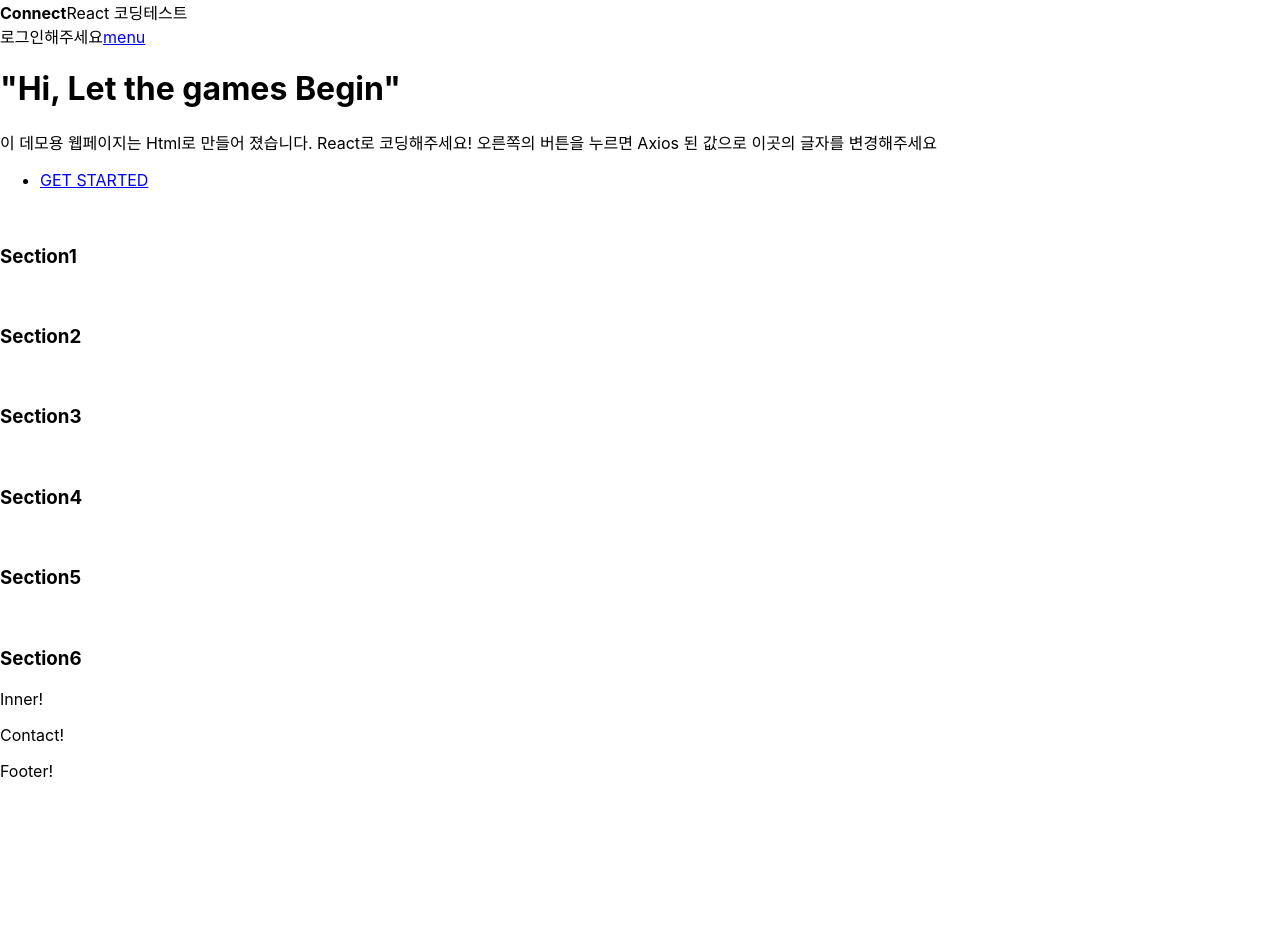
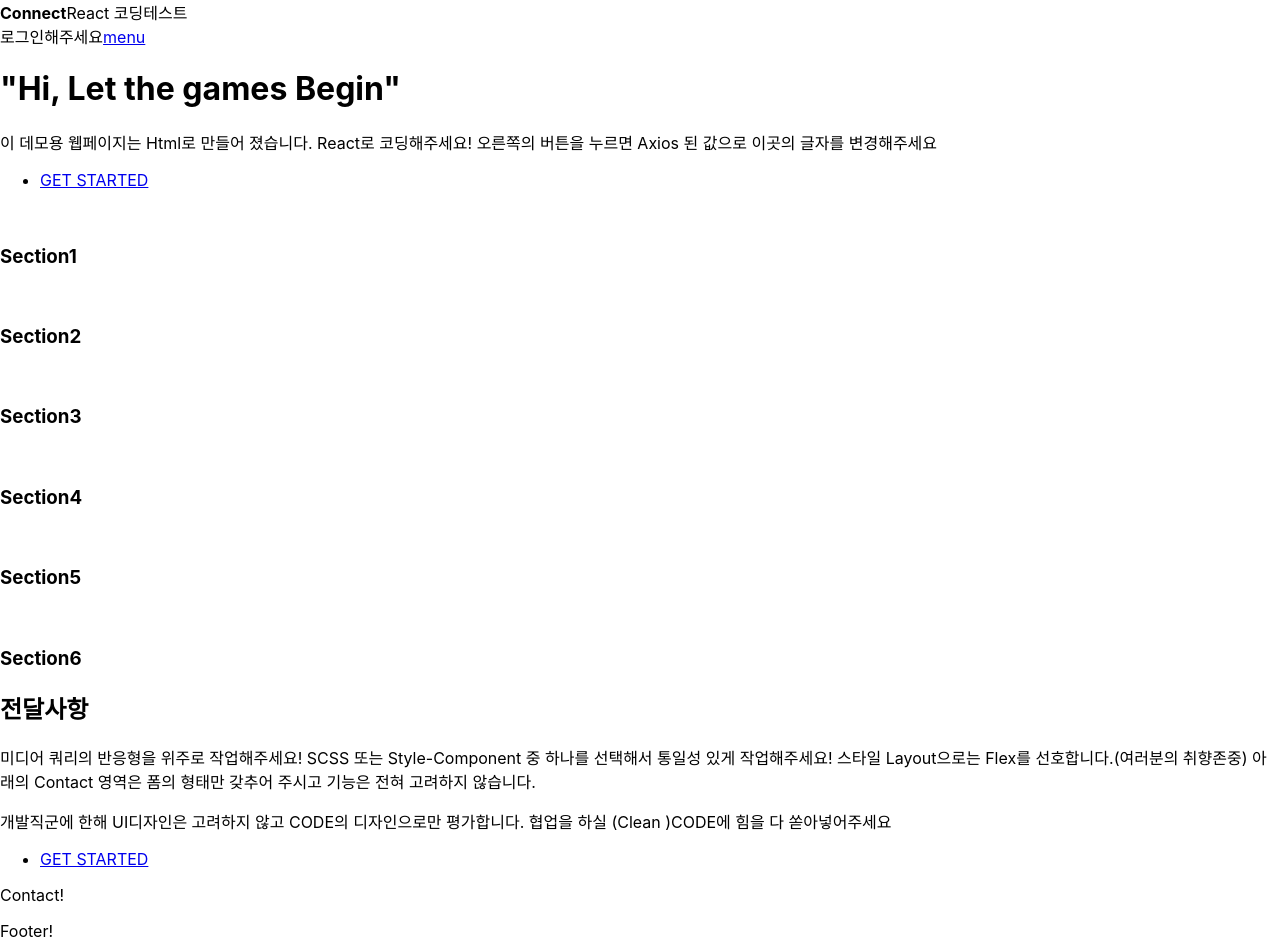
Before and after one commit to seonzeti/CNT_React_TEST, a React (Create React App) app: page / in a window 1280 px wide. Shown: the top 952 px of the page. Before the commit the page ends 800 px from the top, so only its background shows below. Built offline with nearby package versions, Linux system fonts and the light colour scheme.

Commit message:
- inner jsx 태그 구성

```diff
--- a/src/components/inner.jsx
+++ b/src/components/inner.jsx
@@ -3,9 +3,30 @@ import React, { PureComponent } from 'react';
 class Inner extends PureComponent {
 render() {
     return (
-      <p>Inner!</p>
+        <>
+        <header>
+            <h2>전달사항</h2>
+        </header>
+
+        <p>
+        미디어 쿼리의 반응형을 위주로 작업해주세요!
+        SCSS 또는 Style-Component 중 하나를 선택해서 통일성 있게 작업해주세요!
+        스타일 Layout으로는 Flex를 선호합니다.(여러분의 취향존중)
+        아래의 Contact 영역은 폼의 형태만 갖추어 주시고 기능은 전혀 고려하지 않습니다.
+        </p>
+
+        <p>
+        개발직군에 한해 UI디자인은 고려하지 않고 CODE의 디자인으로만 평가합니다.
+        협업을 하실 (Clean )CODE에 힘을 다 쏟아넣어주세요
+        </p>
+
+        <ul>
+            <li><a href="#">GET STARTED</a></li>
+        </ul></>
+
+
     );
-  }
+}
 }
 
 export default Inner;
```
